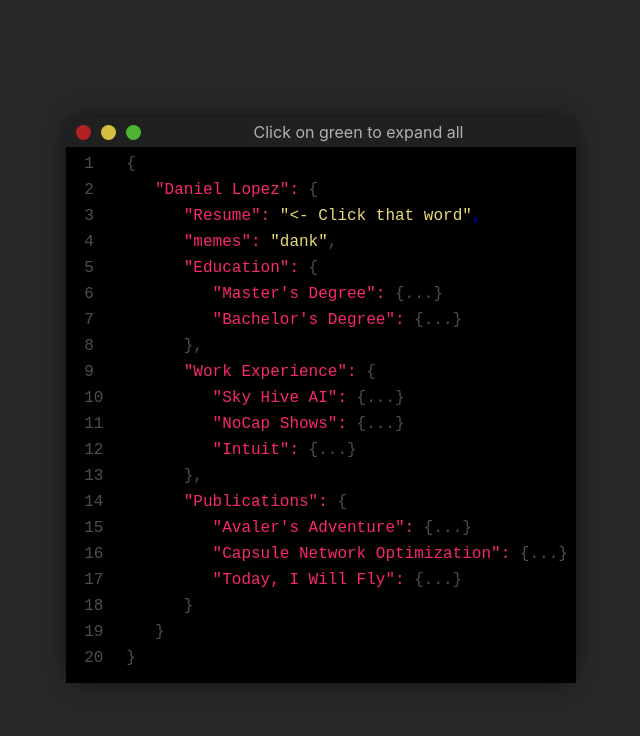
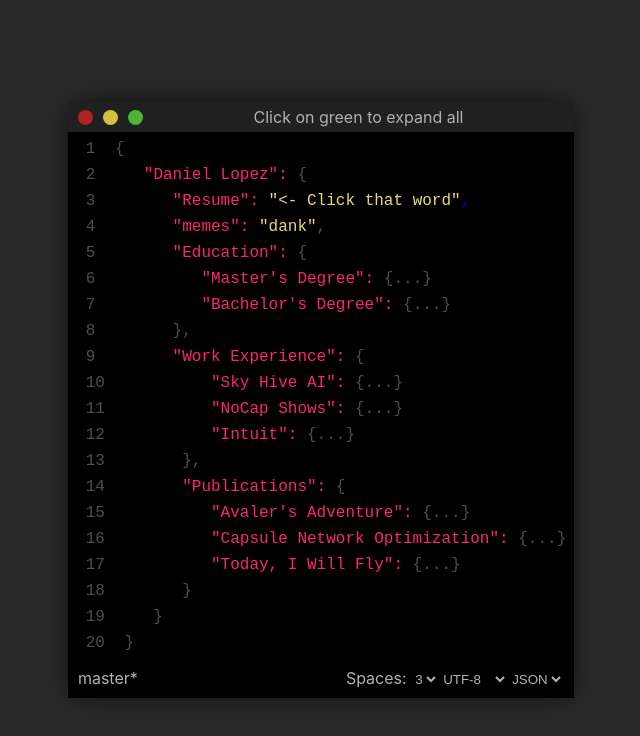
Before and after one commit to TennisGazelle/tennisgazelle-portfolio, a React (Create React App) app: page / in a window 1280 px wide. Shown: the top 736 px of the page, without its empty margins (319-959 px from the left). Built offline with nearby package versions, Linux system fonts and the light colour scheme.

Commit message:
added bottom bar

```diff
--- a/src/components/VSCodeEditor.css
+++ b/src/components/VSCodeEditor.css
@@ -28,8 +28,8 @@
 }
 
 .window {
-	width: auto;
-	height: auto;
+	max-width: 99vh;
+	max-height: 95vh;
 	margin: auto;
 	background-color: #000;
 	box-shadow: 0 0 25px -7px #000;
@@ -41,6 +41,9 @@
 	height: 30px;
 	background-color: #202020;
 }
+
+/* * { outline: solid 0.05rem hsla(210, 100%, 100%, 0.5); } */
+
 
 .window__controls {
 	display: inline-flex;
@@ -72,6 +75,8 @@
 .window-main {
 	padding: 0.5em;
 	color: #4e4e4e;
+	max-height: 50em;
+	overflow-y: auto;
 }
 
 .window-main ol {
@@ -91,7 +96,7 @@
 	counter-increment: item;
 	padding: 0 10px;
 
-  display: inline-block;
+  /* display: inline-block; */
   /* content: counter(item) ") "; */
   /* counter-increment: item; */
   width: 2em;
@@ -103,6 +108,33 @@
   /* text-emphasis: bold; */
   /* text-decoration: */
   /* text-size-adjust: 110%; */
+}
+
+.window-bottom {
+	display: flex;
+	flex-direction: row;
+	justify-content: space-between;
+	/* align-items: right; */
+	height: 30px;
+	/* border: white; */
+	border-width: 1px;
+	position: relative;
+}
+
+.window-bottom-statictext {
+	color: #b1b1b3;
+	text-align: right;
+	margin: 0 2%;
+	/* position: absolute; */
+	bottom: 0;
+}
+
+.window-bottom-statictext select {
+	background-color: rgba(0, 0, 0, 0);
+	color: #b1b1b3;
+	border: none;
+	/* text-align: right; */
+	/* margin: 0 2%; */
 }
 
 a {
@@ -131,7 +163,7 @@
 @media only screen and (max-width: 601px) {
 	.window {
 		width: 350px;
-		/* height: 350px; */
+		height: 350px;
 		font-size: 0.65em;
 	}
 
--- a/src/components/VSCodeEditor.js
+++ b/src/components/VSCodeEditor.js
@@ -250,9 +250,11 @@
     findLineNumberGivenKeyPath(code, "Today, I Will Fly"),
     findLineNumberGivenKeyPath(code, "or click any of these"),
   ]
+  const [indentSize, setIndentSize] = useState(3);
+  const [lastLineClicked, setLastLineClicked] = useState(-1);
 
   useEffect(() => {
-    setLines(generateCodeAsLines(code));
+    setLines(generateCodeAsLines(code, indentSize));
   }, []);
 
   useEffect(() => {
@@ -276,6 +278,7 @@
   const clickedOnLine = (lineClicked) => {
     // is this line clickable?
     console.log('inside click callback', lineClicked)
+    setLastLineClicked(lineClicked.index);
     if (!lineClicked.isKeyLine) {
       return;
     }
@@ -326,8 +329,14 @@
     }));
   }
 
-  const generateCodeAsLines = (jsonObj) => {
-    let codeAsStr = JSON.stringify(jsonObj, null, 3);
+  const handleIndentSizeDropdown = (event) => {
+    setIndentSize(Number(event.target.value));
+    // console.log(typeof event.target.value);
+    setLines(generateCodeAsLines(code, Number(event.target.value)))
+  }
+
+  const generateCodeAsLines = (jsonObj, indent=3) => {
+    let codeAsStr = JSON.stringify(jsonObj, null, indent);
     // escape these characters <, >, &
     codeAsStr = codeAsStr
                   .replace(/&/g, '&amp;')
@@ -359,12 +368,13 @@
       return '<span class="' + cls + '">' + match + '</span>'
     })
 
+    const keySpanRegex = /<span class="key">"(.*?)":<\/span>/;
     const lines = codeAsStr.split('\n').map((line, index) => {
       const isKeyLine = line.indexOf('class="key"') !== -1;
+
       let key = null;
       if (isKeyLine) {
-        const regex = /<span class="key">"(.*?)":<\/span>/;
-        const match = line.match(regex);
+        const match = line.match(keySpanRegex);
         key = match[1] // guaranteed to exist
       }
 
@@ -408,16 +418,49 @@
                 const closingChar = line.htmlLine[line.htmlLine.length-1] === '[' ? ']' : '}'
                 finalHtmlLine += '...' + closingChar;
               }
-
+              // console.log(typeof index);
               return <li
-                key={index}
-                value={index === 0 ? (line.index-1).toString() : ''}
+                key={"text-li-" + index.toString()}
+                value={index}
                 onClick={() => {clickedOnLine(line)}}
                 dangerouslySetInnerHTML={{ __html: finalHtmlLine }}
               />
             })
           }
         </ol>
+      </div>
+      <div className='window-bottom'>
+        <div className='window-bottom-statictext'>master<super>*</super></div>
+
+
+        {lastLineClicked !== -1 && <div className='window-bottom-statictext'>Ln {lastLineClicked}</div>}
+
+
+        <div className='window-bottom-statictext'>
+
+          {"Spaces: "}
+          <select value={indentSize} onChange={handleIndentSizeDropdown}>
+            {[1, 2, 3, 4, 8].map(num => {
+              return <option key={"option-indent-size-" + num.toString()} value={num}>{num}</option>
+            })}
+          </select>
+
+          <select value={"UTF-8"}>
+            {["UTF-8", "What", "else", "could", "possibly", "be", "here?"].map((val, index) => {
+              return <option key={"option-indent-utf-" + index.toString()} value={val}>{val}</option>
+            })}
+          </select>
+
+          <select value={"JSON"}>
+            {["JSON", "YAML"].map((val, index) => {
+              let disabled = false;
+              if (val !== 'JSON') {
+                disabled = true
+              }
+              return <option key={"option-indent-language-" + index.toString()} value={val} disabled={disabled}>{val}</option>
+            })}
+          </select>
+        </div>
       </div>
     </section>
   )
```
